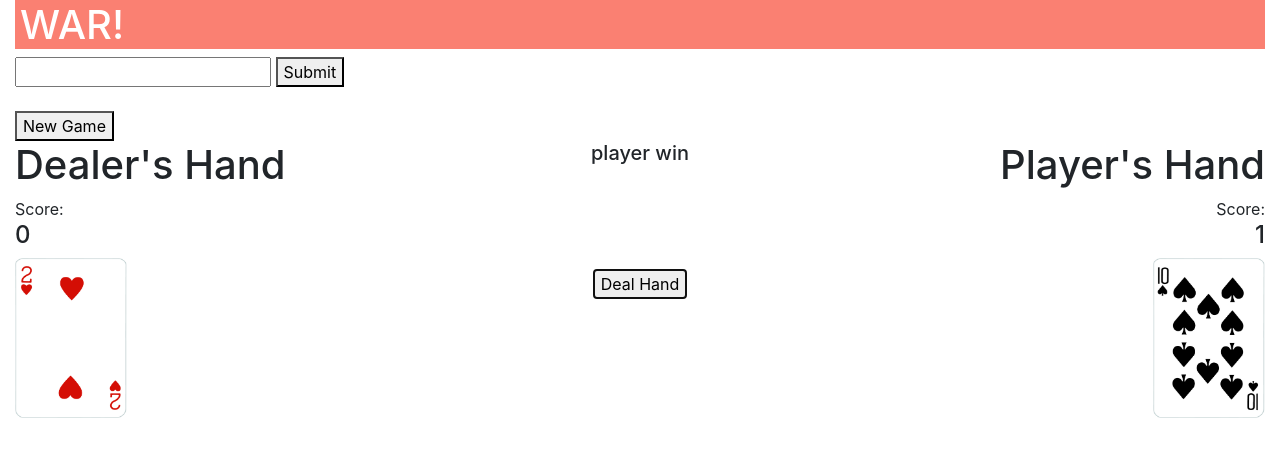
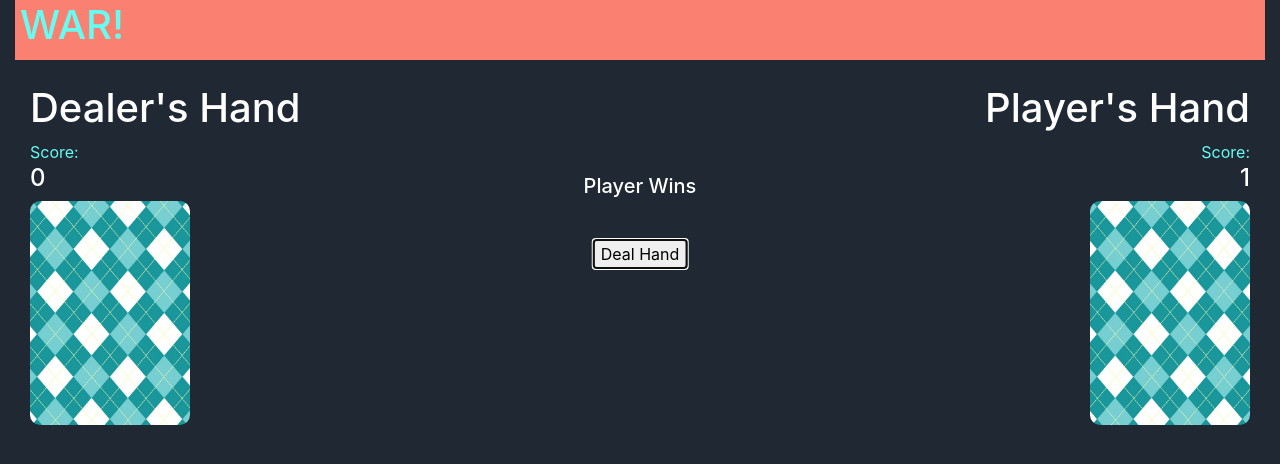
Before and after one commit to jon825/Functional-Programming-Casino-War, a plain HTML site: page war.html in a window 1280 px wide. Both pictures are taken after a click on the button "Deal Hand". Drawn offline with nearby package versions, Linux system fonts and the light colour scheme.

Commit message:
added some css

```diff
--- a/css/styles.css
+++ b/css/styles.css
@@ -1,23 +1,64 @@
+.warGame{
+  background-color:#1F2833;
+}
+
+
+.warGame [class*="col-"] {padding-left:0;padding-right:0}
+.warGame .row {margin-left:0;margin-right:0}
+
+/* container adjusted */
+.warGame .container {width:100%;max-width:none;padding:0;}
+
 header{
   background-color: salmon;
   padding-top:1px;
   padding-left:5px;
-  color:white;
+  color:#66FCF1;
+  height:60px;
+
 }
+
 
 .player{
   text-align: right;
 }
 
-.winner{
+.winner h5{
   text-align: center;
+  position: absolute;
+  top: 30%; left: 50%;
+  transform: translate(-50%,-50%);
+  color:white;
+
+
 }
 
-.dealHand{
-  vertical-align: bottom;
+.dealHand button{
+  position: absolute;
+  top: 50%; left: 50%;
+  transform: translate(-50%,-50%);
 }
 
+.board h1{
+  color:white;
+}
+
+.board span{
+  color:#66FCF1;
+}
+
+.board h4{
+    color:white;
+
+}
+
+
+
 .playersCard, .dealersCard{
-  height:10em;
-  width:7em;
+  height:14em;
+  width:10em;
 }
+
+.backCard{
+  border-radius: 10px
+}
--- a/js/app.js
+++ b/js/app.js
@@ -1,38 +1,27 @@
 $(document).ready(function() {
-  let newDeck = deck(5);
+  let newDeck = deck(2);
+  let shuffleDeck = shuffle(newDeck);
+  let playerScore = 0;
+  let dealerScore = 0;
 
-  let shuffleDeck = shuffle(newDeck);
-  let playerScore = score();
-  let dealerScore = score();
-  $("#playerScore h4").html(playerScore);
-  $("#dealerScore h4").html(dealerScore);
   $(".dealHand button").click(() => {
-    //when deal hand button is clicked, deck is being popped to player and dealer
 
-    let dealersHand = dealersCard(shuffleDeck);
-    let playersHand = playersCard(shuffleDeck);
+    let dealersHand = dealHand(shuffleDeck);
+    let playersHand = dealHand(shuffleDeck);
     let playerSuit = suits(playersHand[0].suit);
     let dealerSuit = suits(dealersHand[0].suit);
-    console.log("playersHand =", playersHand[0]);
+
     let winning = winner(playersHand, dealersHand);
-    if (winning === "dealer win") {
+    if (winning === "Dealer Wins") {
       dealerScore = dealerScore + 1;
-    } else if (winning === "player win") {
+    } else if (winning === "Player Wins") {
       playerScore = playerScore + 1;
     }
 
+    showHand("players", playersHand, playerSuit);
+    showHand("dealers", dealersHand, dealerSuit);
 
-    $(".dealersCard").attr(
-      "src",
-      `img/JPEG/${dealersHand[0].rank}${dealerSuit}.jpg`
-    );
-
-    $(".playersCard").attr(
-      "src",
-      `img/JPEG/${playersHand[0].rank}${playerSuit}.jpg`
-    );
-
-    // $("#dealersCard img[src='']").prepend(` class="dealersCard" src='img/JPEG/${dealersHand[0].rank}${dealerSuit}.jpg'`);
+    console.log("players card", $(".playersCard"));
 
     $("#dealerScore h4").html(dealerScore);
     $("#playerScore h4").html(playerScore);
@@ -40,3 +29,17 @@ $(document).ready(function() {
     $(".winner h5").html(winner(playersHand, dealersHand));
   });
 });
+
+
+
+function showHand(player, hand, suit) {
+  $(`.${player}Card`)
+    .attr("src", `img/JPEG/${hand[0].rank}${suit}.jpg`)
+    .addClass("animated flipInX");
+  setTimeout(() => {
+    $(`.${player}Card`)
+      .removeClass("animate flipInX")
+      .attr("src", "img/cardback.jpg")
+      .addClass("animated fadeIn backCard");
+  }, 1000);
+}
--- a/js/war.js
+++ b/js/war.js
@@ -67,18 +67,11 @@ function table(players) {
   return numberOfPlayers;
 }
 
-function playersCard(newDeck) {
-  let player = [];
+function dealHand(newDeck) {
+  let hand = [];
   let dealtCard = newDeck.pop();
-  player.push(faceCardValue(dealtCard));
-  return player;
-}
-
-function dealersCard(newDeck) {
-  let dealer = [];
-  let dealtCard = newDeck.pop();
-  dealer.push(faceCardValue(dealtCard));
-  return dealer;
+  hand.push(faceCardValue(dealtCard));
+  return hand;
 }
 
 function faceCardValue(card) {
@@ -100,23 +93,24 @@ function faceCardValue(card) {
   return card;
 }
 
-function score() {
-  let totalScore = 0;
-  return totalScore;
-}
 
 function winner(players, dealer) {
   let winner
   if (players[0].rank > dealer[0].rank) {
-    winner = "player win";
+    winner = "Player Wins";
     playerScore++;
   } else if (players[0].rank == dealer[0].rank) {
-    winner = "push";
+    winner = "War";
   } else {
-    winner = "dealer win";
+    winner = "Dealer Wins";
   }
   return winner;
 }
+
+function goToWar(){
+
+}
+
 
 function placeBets(playerPot, betAmount) {
   let bet = 0;
--- a/war.html
+++ b/war.html
@@ -14,23 +14,16 @@
   </head>
 
 
-  <body>
+  <body class="warGame">
     <div class="container-fluid">
-
-
     <header>
       <h1>WAR!</h1>
     </header>
 
-    <div class="numberOfDecks">
-      <input>
-      <button>Submit</button>
-    </div>
-
     <br>
-    <div class="newGame">
+<!--     <div class="newGame">
       <button>New Game</button>
-    </div>
+    </div> -->
 
 
     <div class="board">
@@ -41,27 +34,23 @@
           <h1>Dealer's Hand</h1>
           <div id="dealerScore">
             <span>Score: </span>
-            <h4></h4>
+            <h4>0</h4>
           </div>
-          <div id="dealersCard">
-            <img class="dealersCard" src="img/cardback.jpg">
+          <div>
+            <img id="card" class="dealersCard backCard" src="img/cardback.jpg">
           </div>
         </div>
 
       </div>
 
       <div class="col winner">
-      <div class="align-self-center">
-        <h5></h5>
-      </div>
-      <br>
-      <br>
-      <br>
-      <br>
+            <h5></h5>
 
-    <div class="dealHand">
-      <button>Deal Hand</button>
-    </div>
+        <div class="dealHand row">
+          <button>Deal Hand</button>
+        </div>
+
+
   </div>
 
 
@@ -70,10 +59,10 @@
           <h1>Player's Hand</h1>
           <div id="playerScore">
             <span>Score: </span>
-            <h4></h4>
+            <h4>0</h4>
           </div>
-          <div id="playersCard">
-            <img class="playersCard" src="img/cardback.jpg">
+          <div>
+            <img id="card" class="playersCard backCard" src="img/cardback.jpg">
           </div>
         </div>
 
```
